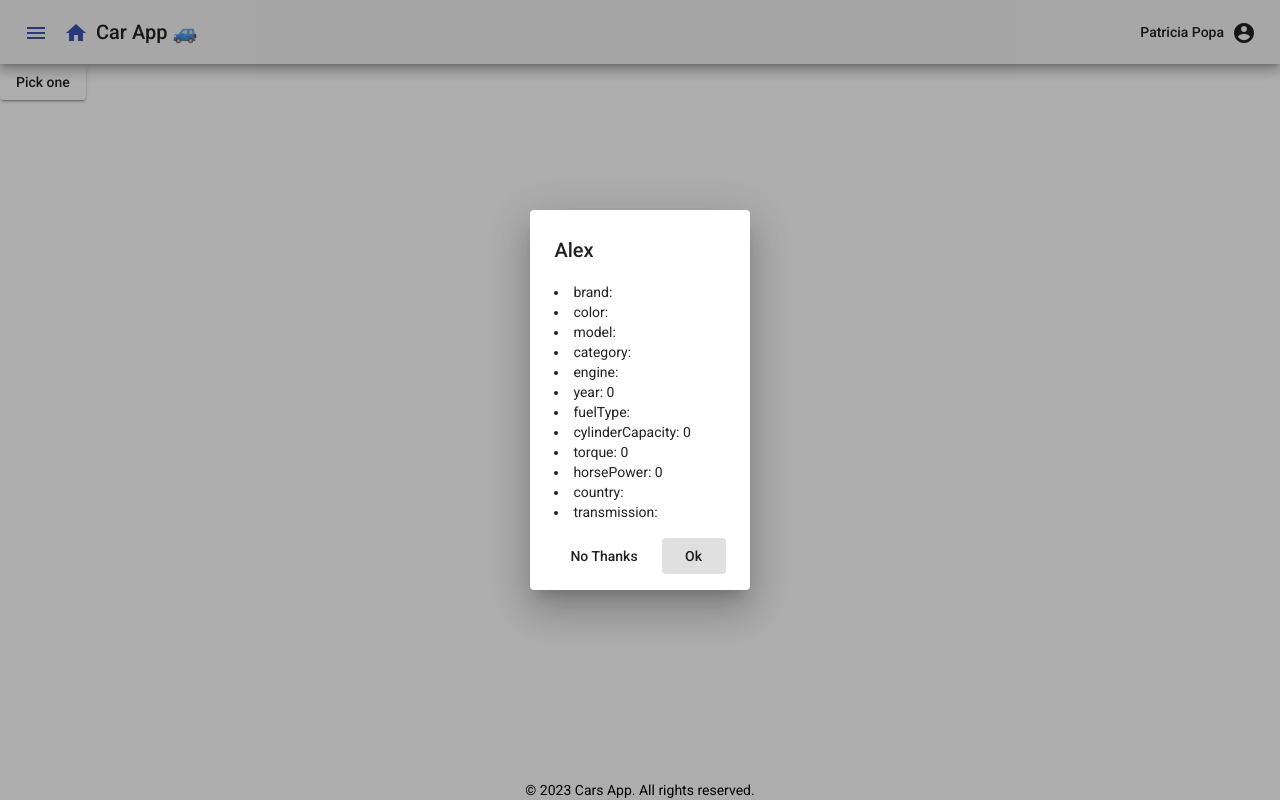
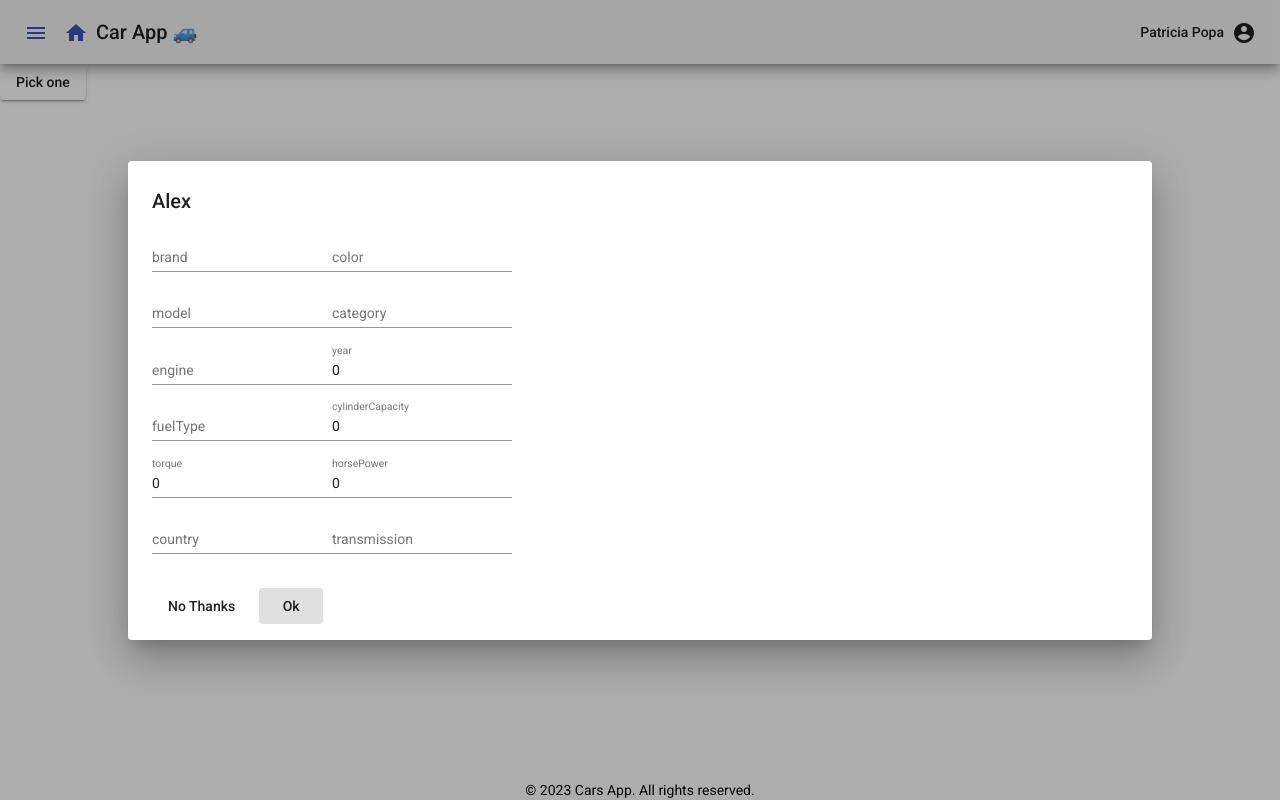
Before and after one commit to patriciapopam/cars-frontend, an Angular app: page / in a window 1280 px wide. Both pictures are taken after a click on the button "Pick one". Built offline with nearby package versions, Linux system fonts and the light colour scheme.

Commit message:
changed add-edit-modal

```diff
--- a/src/app/components/add-edit-modal/add-edit-modal.component.css
+++ b/src/app/components/add-edit-modal/add-edit-modal.component.css
@@ -0,0 +1,11 @@
+.add-edit-modal{
+display: flex;
+flex-direction: column;
+justify-content: center;
+}
+
+.form-container{
+    width: 50%;
+    display: flex;
+    flex-wrap: wrap;
+}
--- a/src/app/components/add-edit-modal/add-edit-modal.component.html
+++ b/src/app/components/add-edit-modal/add-edit-modal.component.html
@@ -1,11 +1,16 @@
+<div class="add-edit-modal">
     <h2 mat-dialog-title>{{data.title}}</h2>
-<div mat-dialog-content>
-    <li *ngFor="let prop of getCarProperties()">
-        {{ prop.name }}: {{ prop.value }}
-      </li>
+    <div mat-dialog-content class="form-container">
+        <ng-container *ngFor="let prop of carProperties">
+            <mat-form-field>
+                <mat-label>{{ prop.name }}</mat-label>
+                <input matInput [attr.type]="getInputType(prop.value)" [(ngModel)]="prop.value" name="{{ prop.name }}" placeholder="{{ prop.name }}">
+            </mat-form-field>
+          </ng-container>
     </div>
 
       <div mat-dialog-actions>
         <button mat-button (click)="onNoClick()">No Thanks</button>
         <button mat-button mat-dialog-close cdkFocusInitial>Ok</button>
       </div>
+</div>
--- a/src/app/components/add-edit-modal/add-edit-modal.component.ts
+++ b/src/app/components/add-edit-modal/add-edit-modal.component.ts
@@ -20,8 +20,10 @@ export interface DialogData {
   imports: [MatDialogModule, MatFormFieldModule, MatInputModule, FormsModule, MatButtonModule,NgFor],
 })
 export class AddEditModalComponent implements OnInit {
-
-  constructor(public dialogRef: MatDialogRef<AddEditModalComponent>,@Inject(MAT_DIALOG_DATA) public data: DialogData) { }
+  carProperties: { name: string; value: any }[] = [];
+  constructor(public dialogRef: MatDialogRef<AddEditModalComponent>,@Inject(MAT_DIALOG_DATA) public data: DialogData) {
+    this.carProperties=this.getCarProperties();
+   }
   ngOnInit(): void {
     console.log("modal initiated")
   }
@@ -34,7 +36,14 @@ export class AddEditModalComponent implements OnInit {
     console.log("hello");
 
   }
-
+  getInputType(value: any): string {
+    // Use the typeof operator to check the type of the value
+    if (typeof value === 'number') {
+      return 'number'; // If the property type is number, set the input type to "number"
+    } else {
+      return 'text'; // If the property type is anything other than number, set the input type to "text"
+    }
+  }
   onNoClick():void{
     console.log("on no clicked");
   }
```
Lines whose indentation alone changed are shown as unchanged.
